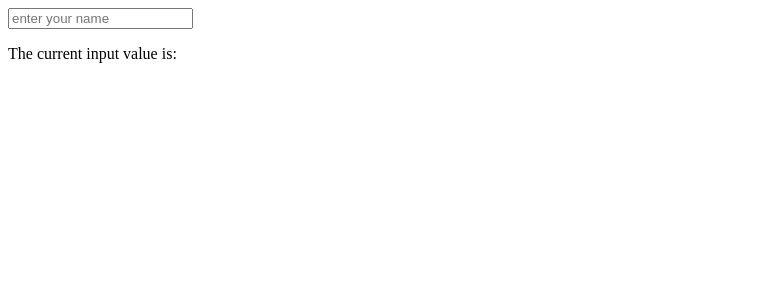
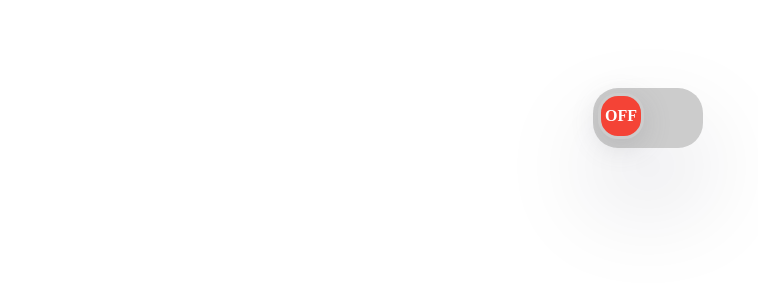
Before and after one commit to yashgoswami3251-wq/React-js, a React (Vite) app in the folder React-thapa/: page / in a window 1280 px wide. Shown: the top 300 px of the page, without its empty margins (0-758 px from the left). Built offline with nearby package versions, Linux system fonts and the light colour scheme.

Commit message:
ToggleSwitchbtn Concept

```diff
--- a/React-thapa/src/main.jsx
+++ b/React-thapa/src/main.jsx
@@ -1,6 +1,6 @@
 import { StrictMode } from 'react'
 import { createRoot } from 'react-dom/client'
-import { LiftingState } from './components/LiftStateUp'
+import { ToggleSwitch } from './projects/Toggleswitch/ToggleSwitch'
 import "./index.css";
 
 {/*import Profile from './components/Profile.jsx'*/}
@@ -9,6 +9,6 @@
   <StrictMode>
     {/*<State />}
     {/*<Profile/>*/}
-    <LiftingState />
+    <ToggleSwitch />
   </StrictMode>
 )
--- /dev/null
+++ b/React-thapa/src/projects/Toggleswitch/ToggleSwitch.css
@@ -0,0 +1,54 @@
+body {
+  width: 100%;
+  height: 100vh;
+  display: flex;
+  justify-content: center;
+}
+
+.toggle-switch {
+  width: 100px;
+  height: 50px;
+  border-radius: 25px;
+  background-color: #ccc;
+  position: relative;
+  cursor: pointer;
+  padding: 5px;
+  margin-top: 5rem;
+  box-shadow: rgba(17, 12, 46, 0.15) 0px 48px 100px 0px;
+}
+
+.switch {
+  width: 40px;
+  height: 40px;
+  border-radius: 20px;
+  display: flex;
+  align-items: center;
+  justify-content: center;
+  color: white;
+  font-weight: bold;
+  position: absolute;
+  top: 5px;
+  left: 5px;
+  transition: transform 0.3s linear, background-color 0.3s linear;
+  border: 0.2rem solid #ccc;
+  box-shadow: rgba(100, 100, 111, 0.2) 0px 7px 29px 0px;
+}
+
+.on {
+  background-color: #4caf50;
+  transform: translateX(50px);
+  -webkit-transform: translateX(50px);
+  -moz-transform: translateX(50px);
+  -ms-transform: translateX(50px);
+  -o-transform: translateX(50px);
+}
+
+.off {
+  background-color: #f44336;
+  transform: translateX(0);
+}
+
+.switch-state {
+  margin: 0 10px;
+  text-transform: uppercase;
+}
--- /dev/null
+++ b/React-thapa/src/projects/Toggleswitch/ToggleSwitch.jsx
@@ -0,0 +1,22 @@
+import { useState } from "react";
+import "./ToggleSwitch.css";
+
+export const ToggleSwitch = () => {
+    const [isOn, setIsOn] = useState(false);
+
+    const handleToggleSwitch = () => {
+        setIsOn(!isOn);
+    };
+
+    const checkIsOn = isOn ? "on" : "off";
+    const toggleBGColor = { backgroundColor: isOn ? "#4caf50" : "" };
+
+    return (
+        <div className="toggle-switch" style={toggleBGColor}
+            onClick={handleToggleSwitch}>
+            <div className={`switch ${checkIsOn}`}>
+                <span className="switch-state">{checkIsOn}</span>
+            </div>
+        </div>
+    );
+};
```
